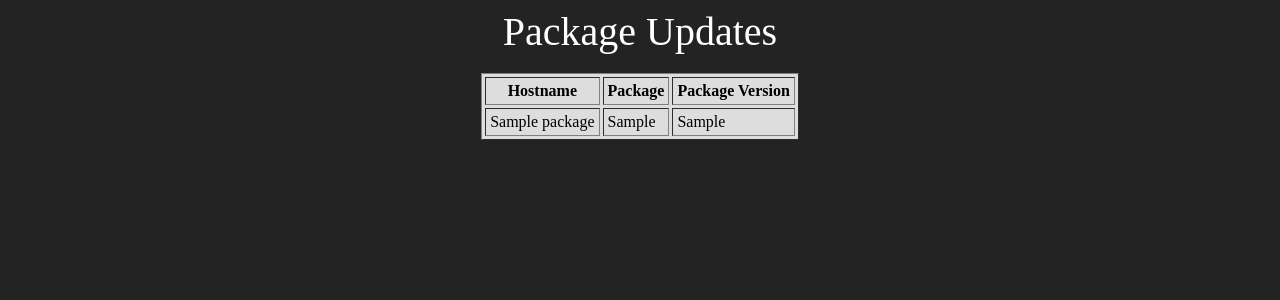
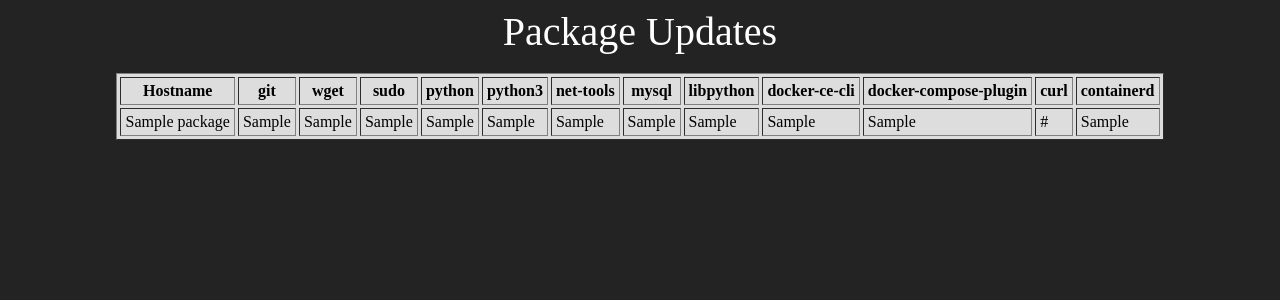
Before and after one commit to RunesRepoHub/CnC-WebGUI, a PHP site: page /packages.php in a window 1280 px wide. Shown: the top 300 px of the page. Run offline with PHP 8.4, Linux system fonts and the light colour scheme; tables that the repository leaves empty or names only in its code hold one stand-in row (values such as "Sample post"); data that the repository does not hold is empty.

Commit message:
Last fix for rollback

```diff
--- a/CnC-WebGUI/Nginx-Docker/Php/packages.php
+++ b/CnC-WebGUI/Nginx-Docker/Php/packages.php
@@ -23,20 +23,40 @@ echo "</center>";
 echo str_repeat('&nbsp;', 5);
 
 // Attempt select query execution
-$sql = "SELECT * FROM packages ORDER BY package ASC";
+$sql = "SELECT * FROM packages";
 if($result = mysqli_query($link, $sql)){
   if(mysqli_num_rows($result) > 0){
         echo "<table align='center' cellspacing=3 cellpadding=4 border=1 bgcolor=dddddd>";
           echo "<tr>";
               echo "<th>Hostname</th>";
-              echo "<th>Package</th>";
-              echo "<th>Package Version</th>";
+              echo "<th>git</th>";
+              echo "<th>wget</th>";
+              echo "<th>sudo</th>";
+              echo "<th>python</th>";
+              echo "<th>python3</th>";
+              echo "<th>net-tools</th>";
+              echo "<th>mysql</th>";
+              echo "<th>libpython</th>";
+              echo "<th>docker-ce-cli</th>";
+              echo "<th>docker-compose-plugin</th>";
+              echo "<th>curl</th>";
+              echo "<th>containerd</th>";
           echo "</tr>";
       while($row = mysqli_fetch_array($result)){
           echo "<tr>";
               echo "<td>" . $row['hostname'] . "</td>";
-              echo "<td>" . $row['package'] . "</td>";
-              echo "<td>" . $row['package_version'] . "</td>";
+              echo "<td>" . $row['git'] . "</td>";
+              echo "<td>" . $row['wget'] . "</td>";
+              echo "<td>" . $row['sudo'] . "</td>";
+              echo "<td>" . $row['python'] . "</td>";
+              echo "<td>" . $row['python3'] . "</td>";
+              echo "<td>" . $row['nettools'] . "</td>";
+              echo "<td>" . $row['mysql'] . "</td>";
+              echo "<td>" . $row['libpython'] . "</td>";
+              echo "<td>" . $row['dockercecli'] . "</td>";
+              echo "<td>" . $row['dockercomposeplugin'] . "</td>";
+              echo "<td>" . $row['curl'] . "</td>";
+              echo "<td>" . $row['containerd'] . "</td>";
           echo "</tr>";
       }
       echo "</table>";
```
Also changed, not shown: CnC-WebGUI/MySQL-Docker/scripts/create_table.sql (+12 -2 lines).
